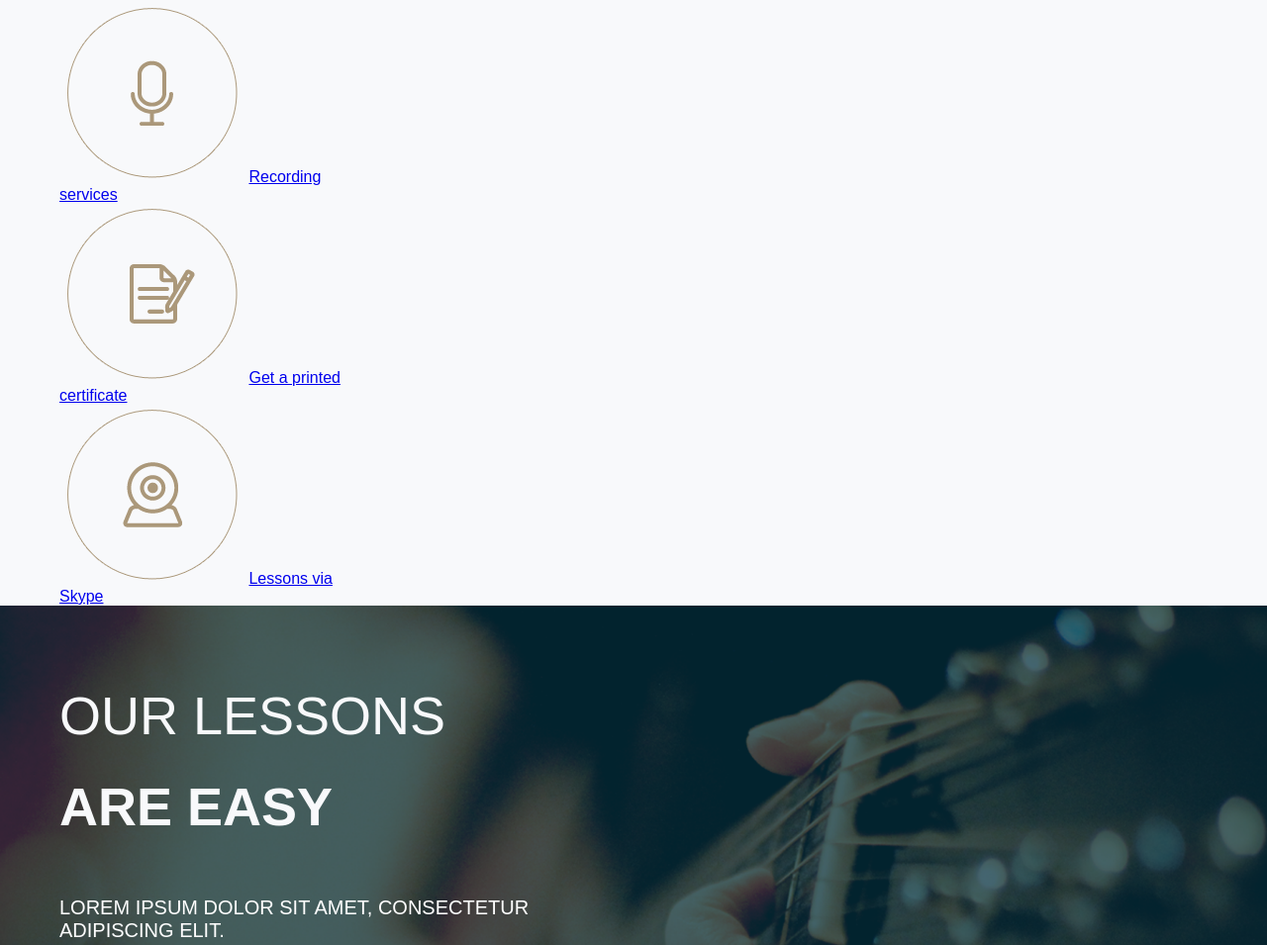
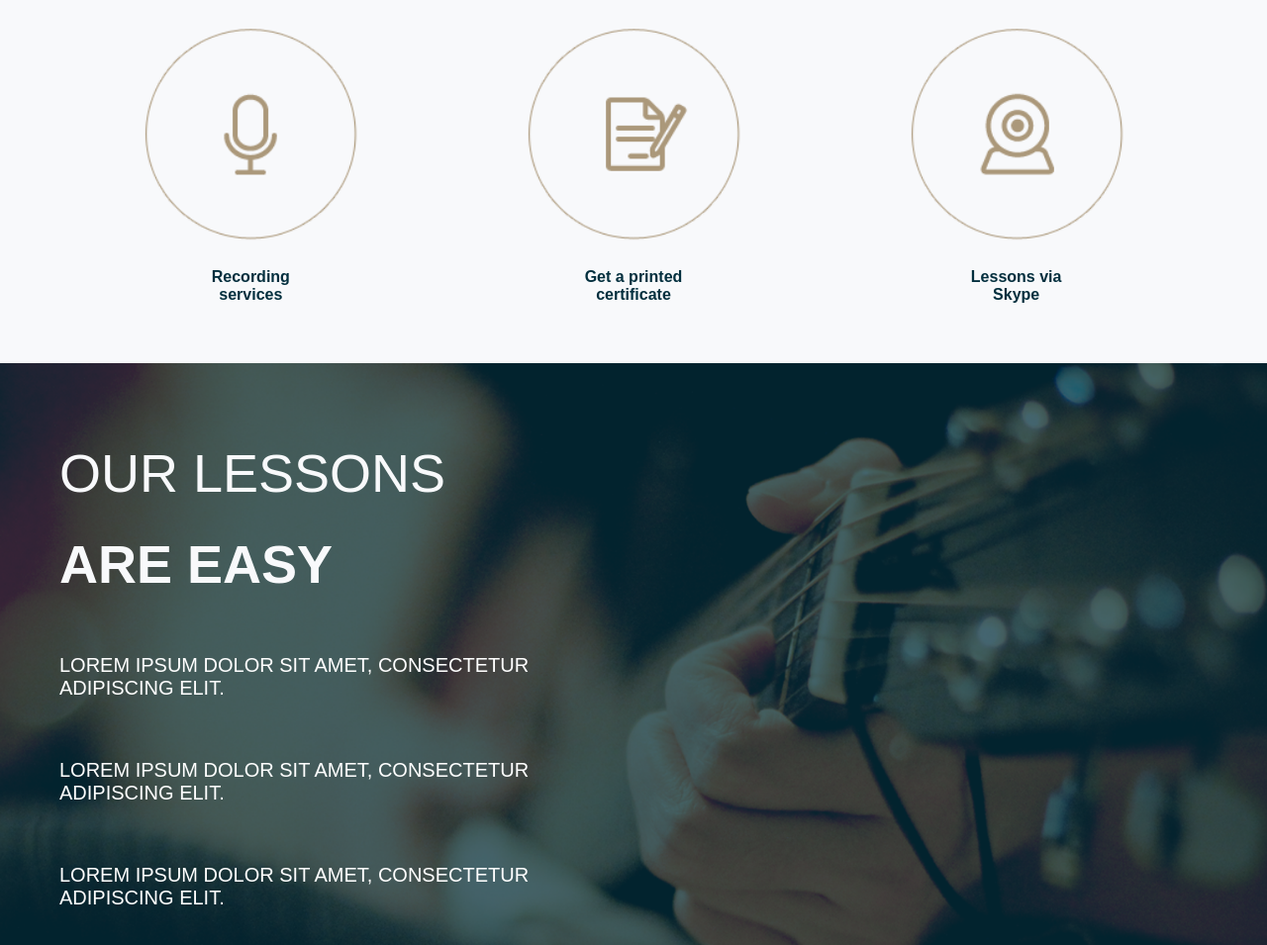
Before and after one commit to SalaheddineBoukhoulda/SassProject, a plain HTML site: page index.html in a window 1280 px wide. Shown: the part 1059-2014 px from the top of the page at 99% size. Drawn offline with Linux system fonts and the light colour scheme.

Commit message:
Added the grid system using Sass operations and mixins

```diff
--- a/index.html
+++ b/index.html
@@ -1,7 +1,6 @@
 <!doctype html>
 <html>
   <head>
-    <link  href="css/reset.css" type="text/css" rel="stylesheet"/>
     <link href="css/style.css" type="text/css" rel="stylesheet"/>
   </head>
   <body>
--- /dev/null
+++ b/sass/mixins.scss
@@ -0,0 +1,49 @@
+@mixin banner{
+    width:100%;
+    overflow: hidden;
+    position: relative;
+    color: white;
+    .banner-content{
+        position: absolute;
+        top: 80px;
+        width: 100%;
+    }
+
+    img{
+        width:100%;
+    }
+
+    span{
+        font-size: $bannerHeading;
+        display: block;
+        color: $offWhite;
+        text-transform: uppercase;
+        font-weight: bold;
+    }
+
+    span.title{
+        font-weight: normal;
+        margin-bottom: 30px;
+    }
+
+}
+
+
+@mixin clearfix{
+    &:after{
+        content:"";
+        display: block;
+        clear: both;
+    }
+}
+
+
+@mixin grid($cols, $mgn){
+    float: left;
+    margin-right: $mgn;
+    margin-bottom: $mgn;
+    width: ((100% - (($cols - 1) * $mgn)) / $cols );
+    &:nth-child(#{$cols}n){
+        margin-right: 0;
+    }
+}
--- /dev/null
+++ b/sass/reset.scss
@@ -0,0 +1,29 @@
+body {
+    font-family: arial;
+    background: #f8f9fb;
+  }
+
+  html, body, ul, ol, li, form, fieldset, legend {
+    margin: 0;
+    padding: 0;
+  }
+
+  h1, h2, h3, h4, h5, h6, p {
+    margin-top: 0;
+  }
+
+  fieldset, img {
+    border: 0;
+  }
+
+  li {
+    list-style: none;
+  }
+
+  .wrapper {
+    width: 100%;
+    max-width: 1200px;
+    margin: 0 auto;
+    padding: 0 20px;
+    box-sizing: border-box;
+  }
--- a/sass/style.scss
+++ b/sass/style.scss
@@ -1,48 +1,16 @@
-//colors
-$deepBlue: #032f3e;
-$lightblue: #06a4ff;
-$offWhite: #f8f9fb;
-//fonts
-$sectionHeading:24px;
-$bannerHeading:54px;
-//mixins
-@mixin banner{
-    width:100%;
-    position: relative;
-    color: white;
-    .banner-content{
-        position: absolute;
-        top: 80px;
-        width: 100%;
-    }
-
-    img{
-        width:100%;
-    }
-
-    span{
-        font-size: $bannerHeading;
-        display: block;
-        color: $offWhite;
-        text-transform: uppercase;
-        font-weight: bold;
-    }
-
-    span.title{
-        font-weight: normal;
-        margin-bottom: 30px;
-    }
-
-}
+@import "variables";
+@import "reset";
+@import "mixins";
 #main-nav{
     background: $deepBlue;
     ul{
         width: 100%;
+        @include clearfix;
     }
 
     li{
         float: left;
-        width: 14%;
+        width: (100% / 6);
     }
 
     a{
@@ -51,22 +19,52 @@ $bannerHeading:54px;
         padding: 16px;
         text-align: center;
         display: block;
+        &:hover{
+            background: #333;
+        }
+        &:active{
+            color: $lightBlue;
+        }
     }
 }//main-nav
 
-#main-nav a:active{
-    color: $lightblue;
-}
-
-#main-nav ul:after{
-    content: "";
-    display: block;
-    clear: both;
-}
 
 Section h1{
     font-size: $sectionHeading;
     color: $deepBlue;
+}
+
+#services{
+    margin-bottom: 60px;
+    li{
+        float: left;
+        width: (100% / 3);
+        box-sizing: border-box;
+        text-align: center;
+    }
+    img{
+        width: 60%;
+        margin: 20px 20%;
+    }
+
+    a{
+        text-decoration: none;
+        color: $deepBlue;
+        font-weight: bold;
+        &:hover{
+            color: $lightBlue;
+        }
+    }
+    ul{
+        @include clearfix;
+    }
+}
+
+#projects li{
+    @include grid(4,2%);
+    img{
+        width:100%;
+    }
 }
 
 
--- /dev/null
+++ b/sass/variables.scss
@@ -0,0 +1,7 @@
+//colors
+$deepBlue: #032f3e;
+$lightBlue: #06a4ff;
+$offWhite: #f8f9fb;
+//fonts
+$sectionHeading:24px;
+$bannerHeading:54px;
```
Also changed, not shown: css/reset.css (deleted), css/style.css, 1 other file.
